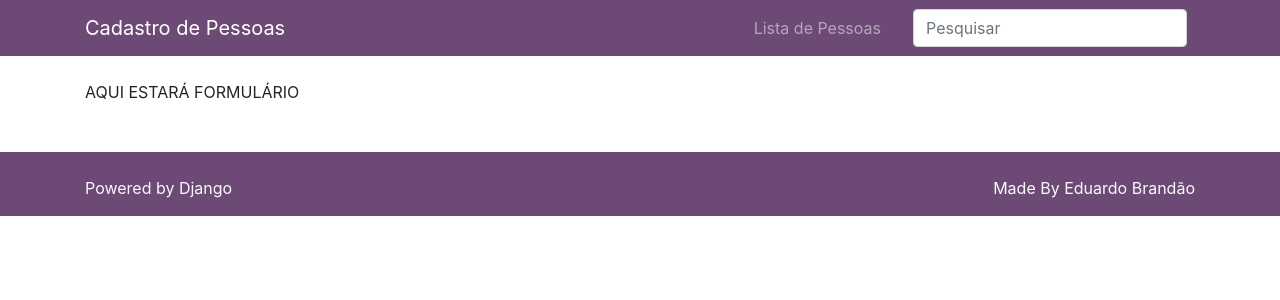
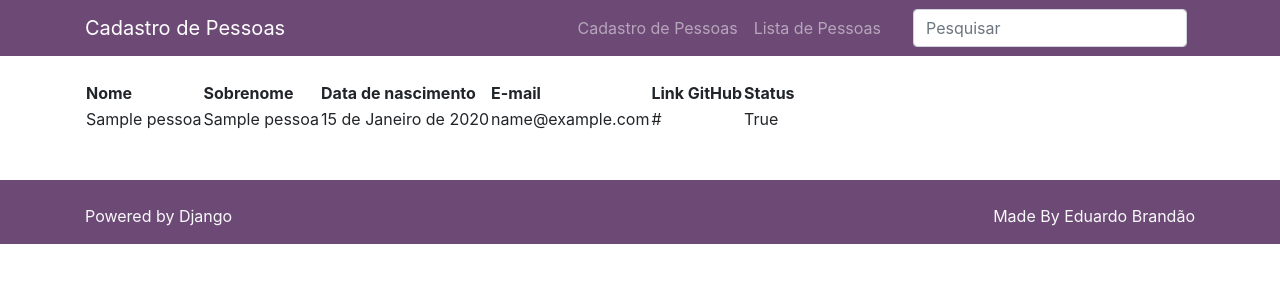
Before and after one commit to EduardoBran/Cadastro-de-Pessoas-Web-Py, a Django app: page /pessoas/ in a window 1280 px wide. Shown: the top 300 px of the page. Run offline with Django 4.2, Linux system fonts and the light colour scheme; tables that the repository leaves empty hold one stand-in row (values such as "Sample post"); some libraries are stand-ins or nearby versions.

Commit message:
exibindo dados do bd no template de pessoa_lista

```diff
--- a/pessoa/templates/pessoa/pessoa_lista.html
+++ b/pessoa/templates/pessoa/pessoa_lista.html
@@ -4,6 +4,33 @@
 
 <br>
 
-AQUI ESTARÁ FORMULÁRIO
+<table>
+    <thead>
+        <tr>
+            <th>Nome</th>
+            <th>Sobrenome</th>
+            <th>Data de nascimento</th>
+            <th>E-mail</th>
+            <th>Link GitHub</th>
+            <th>Status</th>
+        </tr>
+    </thead>
+
+    <tbody>
+
+        {% for pessoa in pessoas %}
+        <tr>
+            <td>{{ pessoa.nome }}</td>
+            <td>{{ pessoa.sobrenome }}</td>
+            <td>{{ pessoa.data_nascimento }}</td>
+            <td>{{ pessoa.email }}</td>
+            <td>{{ pessoa.link_git }}</td>
+            <td>{{ pessoa.ativo }}</td>
+
+            {% endfor %}
+        </tr>
+
+    </tbody>
+</table>
 
 {% endblock %}
--- a/pessoa/views.py
+++ b/pessoa/views.py
@@ -8,3 +8,4 @@ class ListaPessoaView(ListView):
     model = Pessoa
     queryset = Pessoa.objects.all().order_by('nome')
     template_name = 'pessoa/pessoa_lista.html'
+    context_object_name = 'pessoas'
--- a/templates/parciais/_nav.html
+++ b/templates/parciais/_nav.html
@@ -8,7 +8,10 @@
         <div class="collapse navbar-collapse" id="navbarResponsive">
             <ul class="navbar-nav ml-auto">
                 <li class="nav-item">
-                    <a class="nav-link" href="#">Lista de Pessoas</a>
+                    <a class="nav-link" href="#">Cadastro de Pessoas</a>
+                </li>
+                <li class="nav-item">
+                    <a class="nav-link" href="{% url 'pessoa.index' %}">Lista de Pessoas</a>
                 </li>
             </ul>
             <form class="form-inline my-2 my-lg-0 ml-lg-4" action="/busca/">
```
